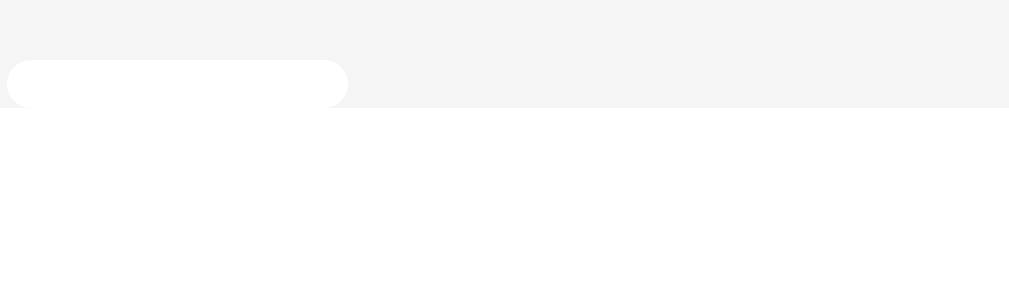
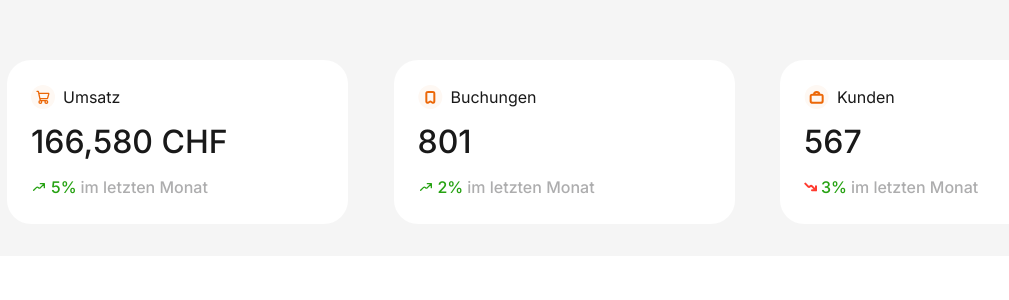
Before and after one commit to sachin-niyana/toscatours, a Next.js app: page / in a window 1280 px wide. Shown: the top 300 px of the page, without its empty margins (76-1085 px from the left). Built offline with nearby package versions, Linux system fonts and the light colour scheme.

Commit message:
dashboard cards in progress

```diff
--- a/src/components/common/Helper.jsx
+++ b/src/components/common/Helper.jsx
@@ -1,3 +1,11 @@
+import {
+  UmsatzIcon,
+  GreenGrade,
+  BuchungenIcon,
+  KundenIcon,
+  Redgrade,
+} from "../common/Icon";
+
 export const SliderList = [
   {
     image: "/assets/images/login/png/mountain.png",
@@ -15,13 +23,29 @@ export const SliderList = [
     image: "/assets/images/login/png/ice-mountain.png",
   },
 ];
-export const dashboardCard = [
+export const DashboardCard = [
   {
-    cardicon: "/assets/images/common/png/card-icon1.png",
-    heading: "/assets/images/common/png/card-heading1.png",
-    subheading: "/assets/images/common/png/sub-heading.png",
-    grade: "/assets/images/common/png/grade-img.png",
-    grademark: "/assets/images/common/png/grade-mark.png",
-    descripition: "/assets/images/common/png/description.png",
+    cardicon: <UmsatzIcon />,
+    subheading: "Umsatz",
+    heading: "166,580 CHF",
+    grade: <GreenGrade />,
+    grademark: "5%",
+    description: "im letzten Monat",
+  },
+  {
+    cardicon: <BuchungenIcon />,
+    subheading: "Buchungen",
+    heading: "801",
+    grade: <GreenGrade />,
+    grademark: "2%",
+    description: "im letzten Monat",
+  },
+  {
+    cardicon: <KundenIcon />,
+    subheading: "Kunden",
+    heading: "567",
+    grade: <Redgrade />,
+    grademark: "3%",
+    description: "im letzten Monat",
   },
 ];
--- a/src/components/common/Icon.jsx
+++ b/src/components/common/Icon.jsx
@@ -0,0 +1,98 @@
+export const UmsatzIcon = () => {
+  return (
+    <svg
+      width="24"
+      height="24"
+      viewBox="0 0 24 24"
+      fill="none"
+      xmlns="http://www.w3.org/2000/svg"
+    >
+      <rect width="24" height="24" rx="12" fill="#FEF8F3" />
+      <path
+        d="M15.3333 15.652C14.597 15.652 14 16.249 14 16.9853C14 17.7217 14.597 18.3187 15.3333 18.3187C16.0697 18.3187 16.6667 17.7217 16.6667 16.9853C16.6667 16.249 16.0697 15.652 15.3333 15.652ZM15.3333 15.652H10.196C9.88859 15.652 9.73462 15.652 9.60807 15.5973C9.49644 15.5491 9.39959 15.4714 9.32903 15.3724C9.24994 15.2613 9.21813 15.1129 9.15516 14.819L7.51432 7.16176C7.44989 6.86109 7.41725 6.71092 7.33724 6.59861C7.26668 6.49956 7.16985 6.42161 7.05821 6.37336C6.93164 6.31866 6.77853 6.31866 6.47102 6.31866H6M8 8.31866H16.5821C17.0633 8.31866 17.3037 8.31866 17.4652 8.4189C17.6066 8.50671 17.7102 8.64441 17.7554 8.80467C17.8069 8.98762 17.7407 9.21864 17.6073 9.68097L16.6842 12.881C16.6045 13.1574 16.5646 13.2954 16.4837 13.3979C16.4123 13.4885 16.3181 13.5593 16.2114 13.6028C16.0908 13.652 15.9474 13.652 15.6614 13.652H9.15365M9.33333 18.3187C8.59695 18.3187 8 17.7217 8 16.9853C8 16.249 8.59695 15.652 9.33333 15.652C10.0697 15.652 10.6667 16.249 10.6667 16.9853C10.6667 17.7217 10.0697 18.3187 9.33333 18.3187Z"
+        stroke="#EC6707"
+        stroke-width="1.33333"
+        stroke-linecap="round"
+        stroke-linejoin="round"
+      />
+    </svg>
+  );
+};
+export const GreenGrade = () => {
+  return (
+    <svg
+      width="16"
+      height="16"
+      viewBox="0 0 16 16"
+      fill="none"
+      xmlns="http://www.w3.org/2000/svg"
+    >
+      <path
+        d="M13.334 4.66666L9.43652 8.62499C9.36653 8.69608 9.33114 8.7317 9.2998 8.75975C8.79356 9.21286 8.02805 9.21287 7.52181 8.75976C7.49047 8.7317 7.45482 8.69611 7.38478 8.62498C7.31475 8.55386 7.27971 8.51827 7.24837 8.49022C6.74213 8.03711 5.9763 8.03711 5.47006 8.49022C5.4388 8.51821 5.40387 8.55368 5.33418 8.62446L2.66699 11.3333M13.334 4.66666L13.3337 8.66666M13.334 4.66666H9.33366"
+        stroke="#26A212"
+        stroke-width="1.33333"
+        stroke-linecap="round"
+        stroke-linejoin="round"
+      />
+    </svg>
+  );
+};
+export const BuchungenIcon = () => {
+  return (
+    <svg
+      width="25"
+      height="24"
+      viewBox="0 0 25 24"
+      fill="none"
+      xmlns="http://www.w3.org/2000/svg"
+    >
+      <rect x="0.333008" width="24" height="24" rx="12" fill="#FEF8F3" />
+      <path
+        d="M8.33301 9.1188V15.4422C8.33301 16.3496 8.33301 16.8032 8.46909 17.0808C8.7213 17.5954 9.27406 17.8912 9.84212 17.8156C10.1486 17.7748 10.5261 17.5232 11.2811 17.0198L11.2829 17.0186C11.5821 16.8191 11.7318 16.7194 11.8883 16.664C12.1758 16.5624 12.4895 16.5624 12.777 16.664C12.9339 16.7195 13.0841 16.8196 13.3846 17.0199C14.1395 17.5233 14.5174 17.7747 14.8239 17.8155C15.392 17.8911 15.9447 17.5954 16.1969 17.0808C16.333 16.8032 16.333 16.3495 16.333 15.4422V9.11661C16.333 8.37133 16.333 7.99814 16.1878 7.7132C16.06 7.46232 15.8555 7.25849 15.6046 7.13066C15.3194 6.98534 14.9465 6.98534 14.1998 6.98534H10.4665C9.71973 6.98534 9.34609 6.98534 9.06087 7.13066C8.80999 7.25849 8.60616 7.46232 8.47833 7.7132C8.33301 7.99842 8.33301 8.37206 8.33301 9.1188Z"
+        stroke="#EC6707"
+        stroke-width="2"
+        stroke-linecap="round"
+        stroke-linejoin="round"
+      />
+    </svg>
+  );
+};
+export const KundenIcon = () => {
+  return (
+    <svg
+      width="25"
+      height="24"
+      viewBox="0 0 25 24"
+      fill="none"
+      xmlns="http://www.w3.org/2000/svg"
+    >
+      <rect x="0.666992" width="24" height="24" rx="12" fill="#FEF8F3" />
+      <path
+        d="M10.0003 9.652H8.80046C8.05372 9.652 7.68007 9.652 7.39486 9.79733C7.14397 9.92516 6.94015 10.129 6.81232 10.3799C6.66699 10.6651 6.66699 11.0387 6.66699 11.7855V15.5188C6.66699 16.2655 6.66699 16.6387 6.81232 16.9239C6.94015 17.1748 7.14397 17.379 7.39486 17.5068C7.67979 17.652 8.05299 17.652 8.79827 17.652H16.5357C17.281 17.652 17.6537 17.652 17.9386 17.5068C18.1895 17.379 18.394 17.1748 18.5218 16.9239C18.667 16.639 18.667 16.2663 18.667 15.5211V11.7833C18.667 11.038 18.667 10.6648 18.5218 10.3799C18.394 10.129 18.1895 9.92516 17.9386 9.79733C17.6534 9.652 17.2805 9.652 16.5338 9.652H15.3337M10.0003 9.652H15.3337M10.0003 9.652C10.0003 8.17924 11.1942 6.98534 12.667 6.98534C14.1398 6.98534 15.3337 8.17924 15.3337 9.652"
+        stroke="#EC6707"
+        stroke-width="2"
+        stroke-linecap="round"
+        stroke-linejoin="round"
+      />
+    </svg>
+  );
+};
+export const Redgrade = () => {
+  return (
+    <svg
+      width="13"
+      height="10"
+      viewBox="0 0 13 10"
+      fill="none"
+      xmlns="http://www.w3.org/2000/svg"
+    >
+      <path
+        d="M12.001 8.33332L8.10352 4.37499C8.03351 4.30389 7.99813 4.26827 7.9668 4.24022C7.46055 3.78711 6.69504 3.78711 6.1888 4.24022C6.15746 4.26828 6.12181 4.30386 6.05177 4.37499C5.98174 4.44611 5.9467 4.4817 5.91536 4.50975C5.40912 4.96286 4.6433 4.96286 4.13705 4.50975C4.10571 4.48169 4.07069 4.44613 4.00065 4.37499L1.33398 1.66666M12.001 8.33332L12.0007 4.33332M12.001 8.33332H8.00065"
+        stroke="#FF3B30"
+        stroke-width="2"
+        stroke-linecap="round"
+        stroke-linejoin="round"
+      />
+    </svg>
+  );
+};
--- a/src/components/custom-ui/DashboardCards.jsx
+++ b/src/components/custom-ui/DashboardCards.jsx
@@ -1,13 +1,25 @@
 export default function DashboardCards(props) {
   return (
-    <div className="py-6 pl-6 rounded-3xl bg-white max-w-[341px] w-full max-h-[164px] h-full">
+    <div className="py-6 pl-6 rounded-3xl bg-white xl:max-w-[341px] lg:max-w-[300px] sm:max-w-[295px] w-full max-h-[164px] h-full">
       {props.dashboardcard}
-      <div className="flex items-center">
-        <div>{props.icon}</div>
-        <div>{props.heading}</div>
+      <div className="flex items-center mb-2 gap-2">
+        <div>{props.cardicon}</div>
+        <p className="text-base font-normal text-black leading-[163%]">
+          {props.subheading}
+        </p>
       </div>
-      <div>{props.subheading}</div>
-      <div></div>
+      <h1 className="text-black font-medium text-3xxl leading-normal mb-2">
+        {props.heading}
+      </h1>
+      <div className="flex gap-1 items-center">
+        <p className="flex items-center font-medium text-base text-green leading-[163%] gap-1">
+          <span>{props.grade}</span>
+          {props.grademark}
+        </p>
+        <p className="font-medium text-base leading-[163%] text-light-gray">
+          {props.description}
+        </p>
+      </div>
     </div>
   );
 }
--- a/src/components/dashboard/Dashboard.jsx
+++ b/src/components/dashboard/Dashboard.jsx
@@ -1,10 +1,25 @@
 import DashboardCards from "../custom-ui/DashboardCards";
+import { DashboardCard } from "../../components/common/Helper";
 
 export default function Dashboard() {
   return (
     <div className="bg-mist-gray">
-      <div className={"dashboard_content_width mx-auto pt-[59.54px] px-12"}>
-        <DashboardCards dashboardcard="" />
+      <div className="dashboard_content_width mx-auto pt-[59.54px] lg:px-12 sm:px-9 px-4">
+        <div className="flex flex-row flex-wrap xl:gap-8 lg:justify-between sm:gap-4 gap-6 pb-8">
+          {DashboardCard.map((obj, index) => {
+            return (
+              <DashboardCards
+                key={index}
+                cardicon={obj.cardicon}
+                subheading={obj.subheading}
+                heading={obj.heading}
+                grade={obj.grade}
+                grademark={obj.grademark}
+                description={obj.description}
+              />
+            );
+          })}
+        </div>
       </div>
     </div>
   );
```
